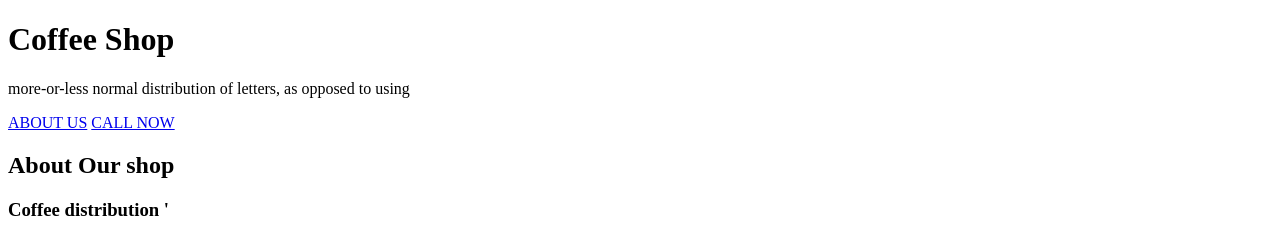
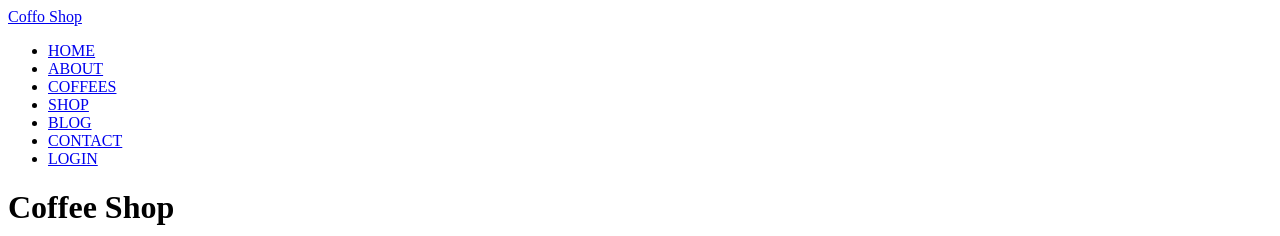
Before and after one commit to IvanARC07/Responsive-Web-Design, a plain HTML site: page coffo_shop/index.html in a window 1280 px wide. Shown: the top 236 px of the page. Drawn offline with Linux system fonts and the light colour scheme.

Commit message:
fixing findings from Manuel

```diff
--- a/coffo_shop/index.html
+++ b/coffo_shop/index.html
@@ -7,6 +7,21 @@
 </head>
 <body>
   <main>
+    <!-- Using section to replace when we go over headers -->
+    <section>
+      <div>
+        <a href="/">Coffo Shop</a>
+      </div>
+      <ul>
+        <li><a href="#">HOME</a></li>
+        <li><a href="#">ABOUT</a></li>
+        <li><a href="#">COFFEES</a></li>
+        <li><a href="#">SHOP</a></li>
+        <li><a href="#">BLOG</a></li>
+        <li><a href="#">CONTACT</a></li>
+        <li><a href="#">LOGIN</a></li>
+      </ul>
+    </section>
     <h1>Coffee Shop</h1>
     <section>
       <p>more-or-less normal distribution of letters, as opposed to using</p>
@@ -51,13 +66,11 @@
     </section>
     <section>
       <h3>What syas customers</h3>
-      <ul>
-        <li>
+      <div>
           <img src="https://themewagon.github.io/Coffo/images/client-img1.png" alt="gentleman holding the neck of his shirt with a serious look">
           <h3>Joy Moark</h3>
           <p>now use Lorem Ipsum as their default model text, and a search for 'lorem ipsum' will uncover many web sites still in their infancynow use Lorem Ipsum as their default model text,</p>
-        </li>
-      </ul>
+      </div>
     </section>
     <section>
       <h2>OUR BLOG</h2>
@@ -86,7 +99,7 @@
     </ul>
     <a href="mailto:demo@gmail.com">demo@gmail.com</a>
     <a href="tel:+10000000000">+1 000-000-0000</a>
-    <form action="/submit">
+    <form>
       <input type="text" id="email" placeholder="Your Email" required/>
       <button type="submit">Submit</button>
     </form>
```
